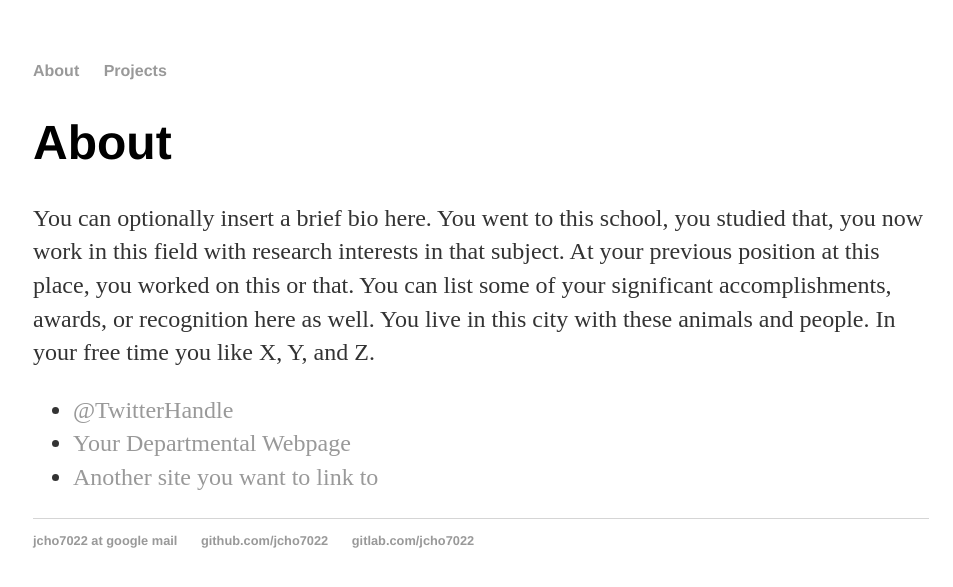
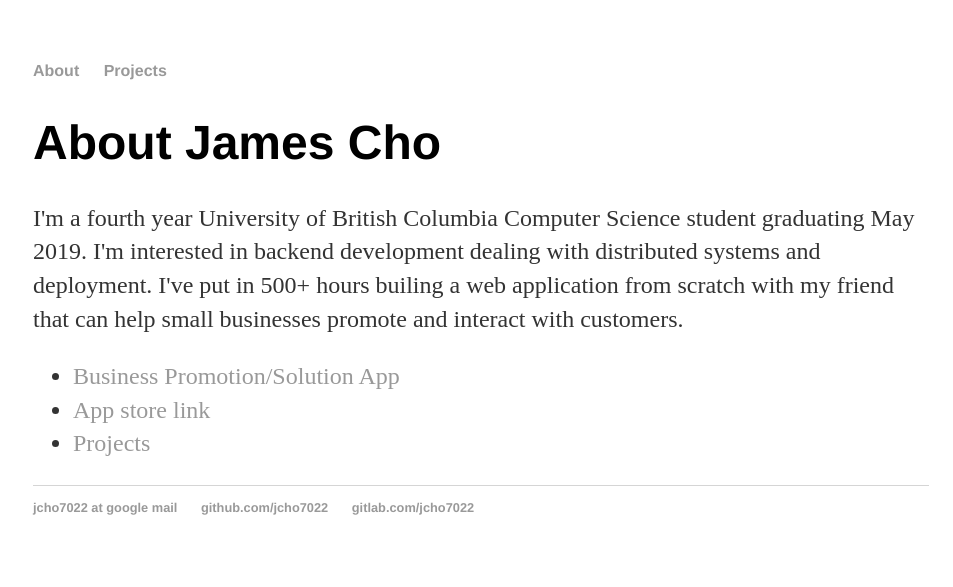
Before and after one commit to jcho7022/jcho7022.github.io, a Jekyll site: the page built from about/index.html, in a window 1280 px wide. Shown: the top 587 px of the page, without its empty margins (159-1112 px from the left). Built offline with Jekyll 4.4.1, drawn with Linux system fonts in a browser that asks for light colours.

Commit message:
Update index.html

```diff
--- a/about/index.html
+++ b/about/index.html
@@ -4,12 +4,15 @@ title: About James Cho
 ---
 
 		<div class="about">
-			<h1>About</h1>
-			<p>You can optionally insert a brief bio here. You went to this school, you studied that, you now work in this field with research interests in that subject. At your previous position at this place, you worked on this or that. You can list some of your significant accomplishments, awards, or recognition here as well. You live in this city with these animals and people. In your free time you like X, Y, and Z.</p>
+			<h1>About James Cho</h1>
+			<p> I'm a fourth year University of British Columbia Computer Science student graduating May 2019.
+				I'm interested in backend development dealing with distributed systems and deployment. I've put in 500+ hours
+				builing a web application from scratch with my friend that can help small businesses promote and interact with customers.
+				</p>
 
 			<ul class="contacts">
-				<li><a href="#">@TwitterHandle</a></li>
-				<li><a href="#">Your Departmental Webpage</a></li>
-				<li><a href="#">Another site you want to link to</a></li>
+				<li><a href="#">Business Promotion/Solution App</a></li>
+				<li><a href="#">App store link</a></li>
+				<li><a href="#">Projects</a></li>
 				</ul>
 		</div>
```
